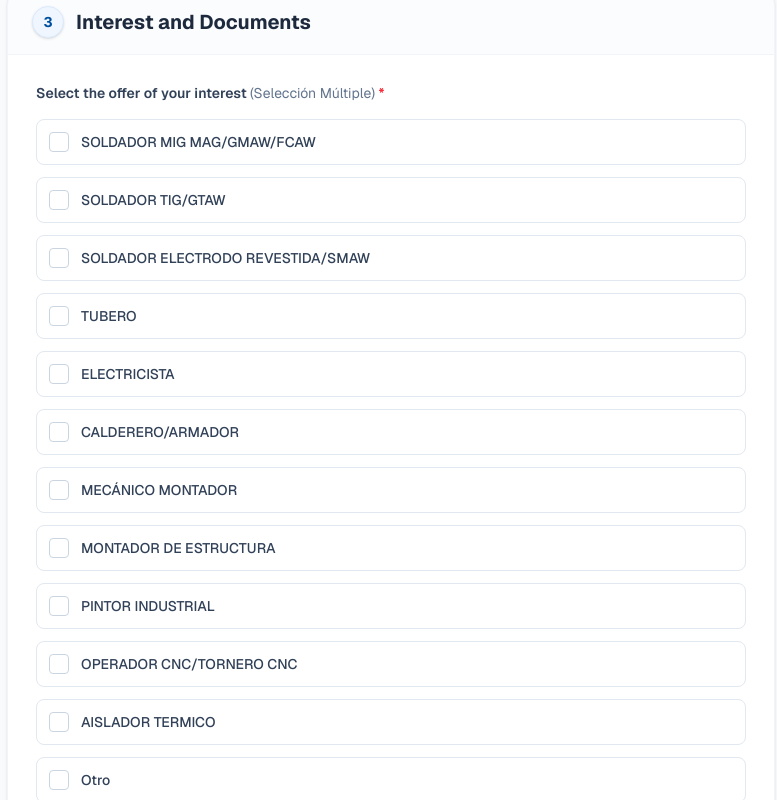
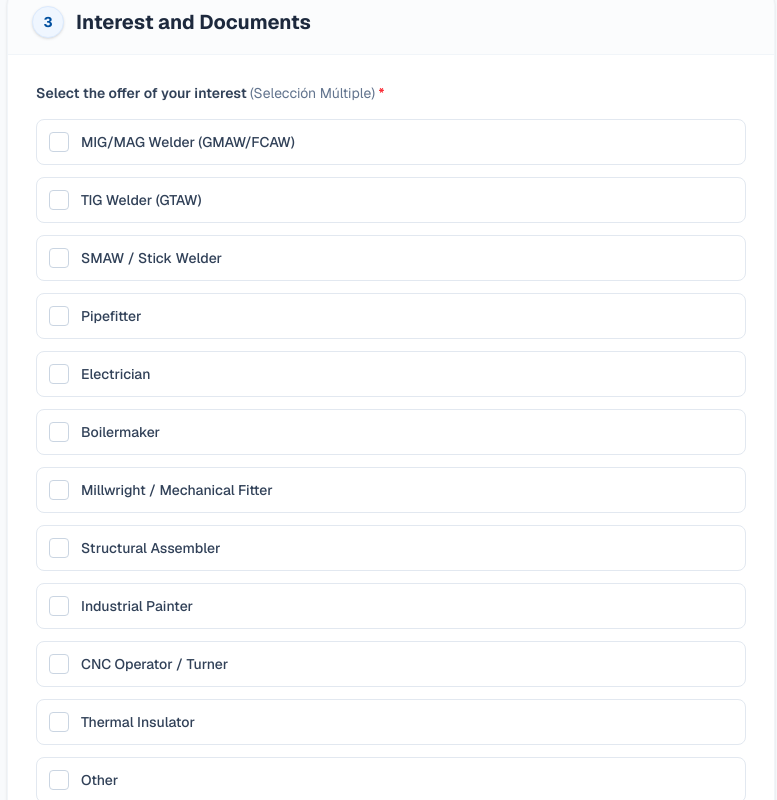
Before and after one commit to viathevalter/MCS-Contratacao, a Next.js app in the folder apps/landing/: page /en/candidatar in a window 1280 px wide. Shown: the part 1700-2500 px from the top of the page, without its empty margins (249-1026 px from the left). Built offline with nearby package versions, Linux system fonts and the light colour scheme; no server answers.

Commit message:
feat: Adiciona formulário de candidatura com suporte a múltiplos idiomas.

```diff
--- a/apps/landing/app/[locale]/candidatar/page.tsx
+++ b/apps/landing/app/[locale]/candidatar/page.tsx
@@ -20,19 +20,19 @@ const DOCUMENTATION_MAP = [
     { value: "Otro", key: "other" }
 ];
 
-const OFFER_OPTIONS = [
-    "SOLDADOR MIG MAG/GMAW/FCAW",
-    "SOLDADOR TIG/GTAW",
-    "SOLDADOR ELECTRODO REVESTIDA/SMAW",
-    "TUBERO",
-    "ELECTRICISTA",
-    "CALDERERO/ARMADOR",
-    "MECÁNICO MONTADOR",
-    "MONTADOR DE ESTRUCTURA",
-    "PINTOR INDUSTRIAL",
-    "OPERADOR CNC/TORNERO CNC",
-    "AISLADOR TERMICO",
-    "Otro"
+const OFFER_MAP = [
+    { value: "SOLDADOR MIG MAG/GMAW/FCAW", key: "welder_mig_mag" },
+    { value: "SOLDADOR TIG/GTAW", key: "welder_tig" },
+    { value: "SOLDADOR ELECTRODO REVESTIDA/SMAW", key: "welder_smaw" },
+    { value: "TUBERO", key: "pipefitter" },
+    { value: "ELECTRICISTA", key: "electrician" },
+    { value: "CALDERERO/ARMADOR", key: "boilermaker" },
+    { value: "MECÁNICO MONTADOR", key: "mechanic_fitter" },
+    { value: "MONTADOR DE ESTRUCTURA", key: "structural_assembler" },
+    { value: "PINTOR INDUSTRIAL", key: "painter" },
+    { value: "OPERADOR CNC/TORNERO CNC", key: "cnc_operator" },
+    { value: "AISLADOR TERMICO", key: "insulator" },
+    { value: "Otro", key: "other" }
 ];
 
 const LANGUAGE_MAP = [
@@ -450,10 +450,10 @@ export default function CandidateForm() {
                             <div>
                                 <label className="block text-sm font-semibold text-slate-700 mb-4">{t('offerLabel')} <span className="text-slate-500 font-normal">(Selección Múltiple)</span> <span className="text-red-500">*</span></label>
                                 <div className="grid grid-cols-1 gap-3">
-                                    {OFFER_OPTIONS.map((opt) => {
-                                        const isSelected = formData.offers.has(opt);
+                                    {OFFER_MAP.map((opt) => {
+                                        const isSelected = formData.offers.has(opt.value);
                                         return (
-                                            <label key={opt}
+                                            <label key={opt.value}
                                                 className={`flex items-center p-3 border rounded-lg cursor-pointer transition-all duration-200
                             ${isSelected
                                                         ? 'bg-blue-50 border-[#004F9F] text-[#002244] shadow-sm transform translate-x-1'
@@ -463,9 +463,9 @@ export default function CandidateForm() {
                                             >
                                                 <input
                                                     type="checkbox"
-                                                    value={opt}
+                                                    value={opt.value}
                                                     checked={isSelected}
-                                                    onChange={() => handleOfferChange(opt)}
+                                                    onChange={() => handleOfferChange(opt.value)}
                                                     className="hidden"
                                                 />
                                                 <div className={`w-5 h-5 rounded border flex items-center justify-center mr-3 transition-colors flex-shrink-0
@@ -475,7 +475,7 @@ export default function CandidateForm() {
                                                         <svg className="w-3.5 h-3.5" fill="none" stroke="currentColor" viewBox="0 0 24 24"><path strokeLinecap="round" strokeLinejoin="round" strokeWidth="3" d="M5 13l4 4L19 7" /></svg>
                                                     )}
                                                 </div>
-                                                <span className="text-sm font-medium">{opt}</span>
+                                                <span className="text-sm font-medium">{t(`options.offers.${opt.key}`)}</span>
                                             </label>
                                         );
                                     })}
--- a/apps/landing/messages/en.json
+++ b/apps/landing/messages/en.json
@@ -50,6 +50,20 @@
                 "portuguese": "Portuguese",
                 "french": "French",
                 "german": "German"
+            },
+            "offers": {
+                "welder_mig_mag": "MIG/MAG Welder (GMAW/FCAW)",
+                "welder_tig": "TIG Welder (GTAW)",
+                "welder_smaw": "SMAW / Stick Welder",
+                "pipefitter": "Pipefitter",
+                "electrician": "Electrician",
+                "boilermaker": "Boilermaker",
+                "mechanic_fitter": "Millwright / Mechanical Fitter",
+                "structural_assembler": "Structural Assembler",
+                "painter": "Industrial Painter",
+                "cnc_operator": "CNC Operator / Turner",
+                "insulator": "Thermal Insulator",
+                "other": "Other"
             }
         }
     },
--- a/apps/landing/messages/es.json
+++ b/apps/landing/messages/es.json
@@ -50,6 +50,20 @@
                 "portuguese": "Portugués",
                 "french": "Francés",
                 "german": "Alemán"
+            },
+            "offers": {
+                "welder_mig_mag": "SOLDADOR MIG MAG/GMAW/FCAW",
+                "welder_tig": "SOLDADOR TIG/GTAW",
+                "welder_smaw": "SOLDADOR ELECTRODO REVESTIDA/SMAW",
+                "pipefitter": "TUBERO",
+                "electrician": "ELECTRICISTA",
+                "boilermaker": "CALDERERO/ARMADOR",
+                "mechanic_fitter": "MECÁNICO MONTADOR",
+                "structural_assembler": "MONTADOR DE ESTRUCTURA",
+                "painter": "PINTOR INDUSTRIAL",
+                "cnc_operator": "OPERADOR CNC/TORNERO CNC",
+                "insulator": "AISLADOR TERMICO",
+                "other": "Otro"
             }
         }
     },
--- a/apps/landing/messages/fr.json
+++ b/apps/landing/messages/fr.json
@@ -50,6 +50,20 @@
                 "portuguese": "Portugais",
                 "french": "Français",
                 "german": "Allemand"
+            },
+            "offers": {
+                "welder_mig_mag": "Soudeur MIG-MAG (GMAW/FCAW)",
+                "welder_tig": "Soudeur TIG (GTAW)",
+                "welder_smaw": "Soudeur Électrode Enrobée (SMAW)",
+                "pipefitter": "Tuyauteur",
+                "electrician": "Électricien",
+                "boilermaker": "Chaudronnier",
+                "mechanic_fitter": "Mécanicien Monteur",
+                "structural_assembler": "Monteur de Structures",
+                "painter": "Peintre Industriel",
+                "cnc_operator": "Opérateur CNC / Tourneur",
+                "insulator": "Calorifugeur",
+                "other": "Autre"
             }
         }
     },
--- a/apps/landing/messages/it.json
+++ b/apps/landing/messages/it.json
@@ -50,6 +50,20 @@
                 "portuguese": "Portoghese",
                 "french": "Francese",
                 "german": "Tedesco"
+            },
+            "offers": {
+                "welder_mig_mag": "Saldatore MIG/MAG (GMAW/FCAW)",
+                "welder_tig": "Saldatore TIG (GTAW)",
+                "welder_smaw": "Saldatore Elettrodo Rivestito (SMAW)",
+                "pipefitter": "Tubista",
+                "electrician": "Elettricista",
+                "boilermaker": "Calderaio / Carpentiere",
+                "mechanic_fitter": "Meccanico Montatore",
+                "structural_assembler": "Montatore di Strutture",
+                "painter": "Verniciatore Industriale",
+                "cnc_operator": "Operatore CNC / Tornitore",
+                "insulator": "Coibentatore",
+                "other": "Altro"
             }
         }
     },
--- a/apps/landing/messages/pt.json
+++ b/apps/landing/messages/pt.json
@@ -50,6 +50,20 @@
                 "portuguese": "Português",
                 "french": "Francês",
                 "german": "Alemão"
+            },
+            "offers": {
+                "welder_mig_mag": "Soldador MIG/MAG (GMAW/FCAW)",
+                "welder_tig": "Soldador TIG (GTAW)",
+                "welder_smaw": "Soldador Eletrodo Revestido (SMAW)",
+                "pipefitter": "Encanador Industrial / Tubista",
+                "electrician": "Eletricista",
+                "boilermaker": "Caldeireiro / Armador",
+                "mechanic_fitter": "Mecânico Montador",
+                "structural_assembler": "Montador de Estruturas",
+                "painter": "Pintor Industrial",
+                "cnc_operator": "Operador CNC / Torneiro CNC",
+                "insulator": "Isolador Térmico",
+                "other": "Outro"
             }
         }
     },
```
